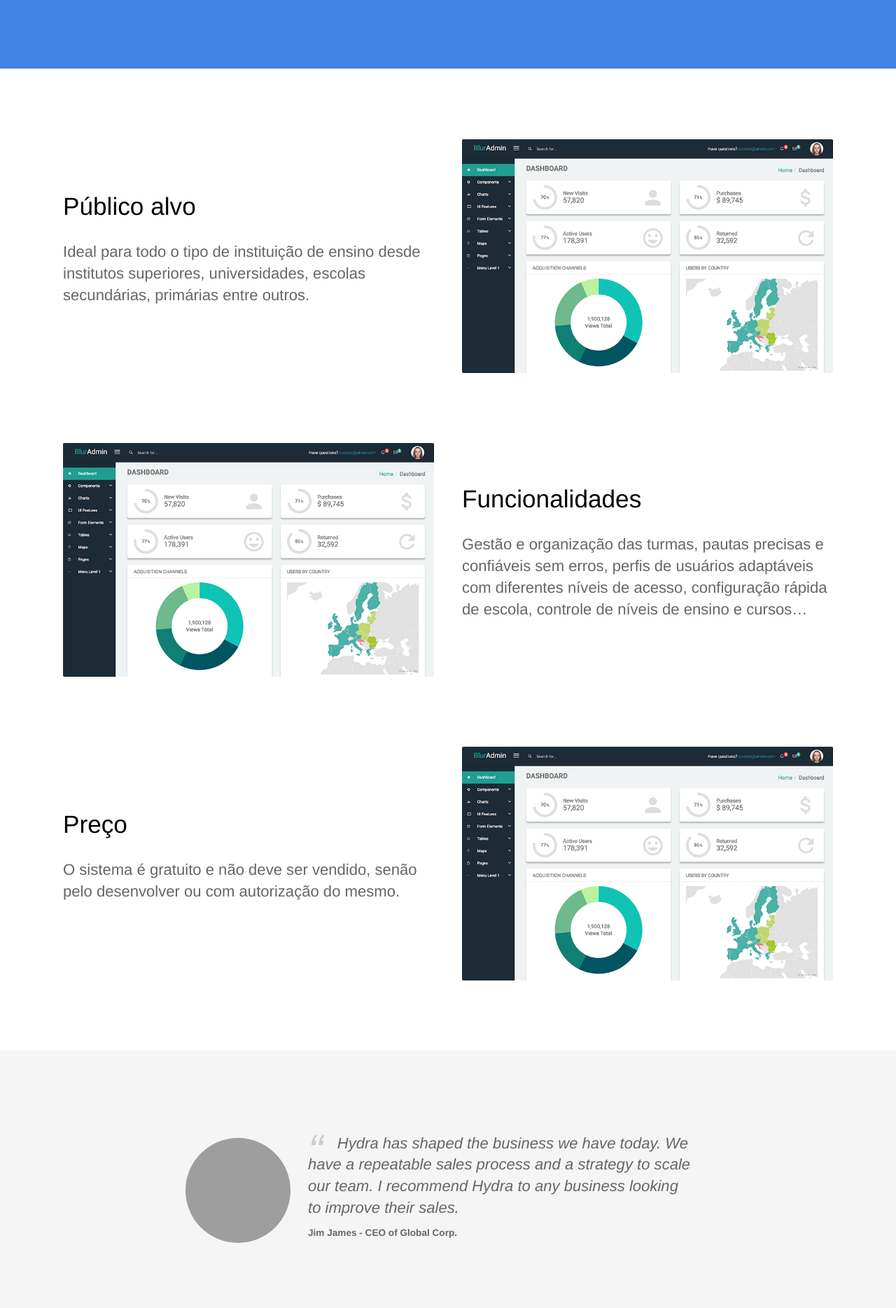
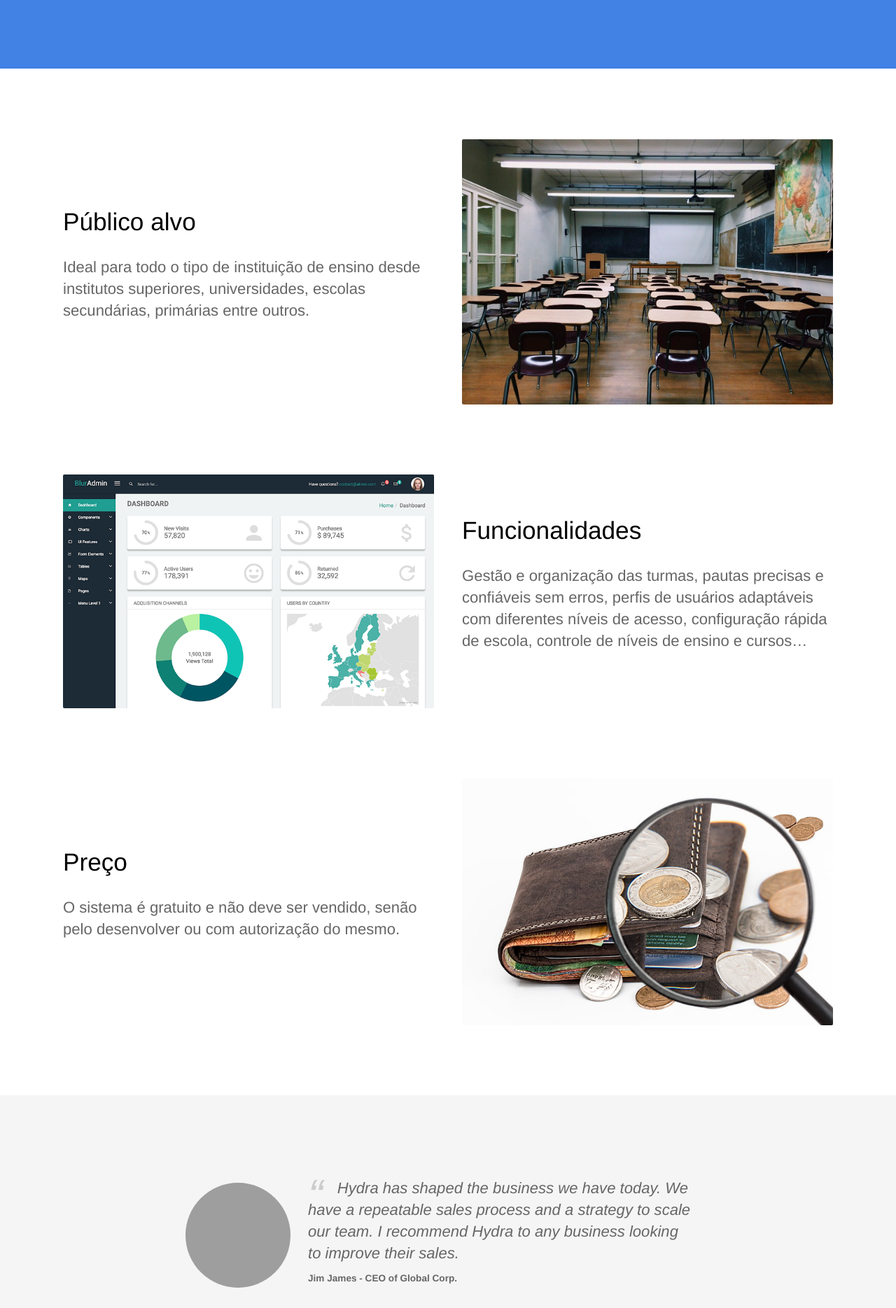
Before and after one commit to Manguena/manguena.github.io, a Jekyll site: the page built from index.html, in a window 1280 px wide. Shown: the part 839-2708 px from the top of the page at 70% size. Built offline with Jekyll 4.4.1, drawn with Linux system fonts in a browser that asks for light colours; grey boxes are pictures that could not be loaded.

Commit message:
Update index.html
change to the images to show price and institution

```diff
--- a/index.html
+++ b/index.html
@@ -21,7 +21,7 @@ description: Sistema de Gestão Acedémica
 				<p>Ideal para todo o tipo de instituição de ensino desde institutos superiores, universidades, escolas secundárias, primárias entre outros.</p>
 			</div>
 			<div class="image">
-				<img src="{{ site.baseurl }}/images/dashboard.png" alt="Screenshot" class="screenshot editable" />
+				<img src="{{ site.baseurl }}/images/publicoalvo.jpg" alt="Screenshot" class="screenshot editable" />
 			</div>
 		</div>
 	</section>
@@ -45,7 +45,7 @@ description: Sistema de Gestão Acedémica
 				<p> O sistema é gratuito e não deve ser vendido, senão pelo desenvolver ou com autorização do mesmo.</p>
 			</div>
 			<div class="image">
-				<img src="{{ site.baseurl }}/images/dashboard.png" alt="Screenshot" class="screenshot editable" />
+				<img src="{{ site.baseurl }}/images/money.jpg" alt="Screenshot" class="screenshot editable" />
 			</div>
 		</div>
 	</section>
```
